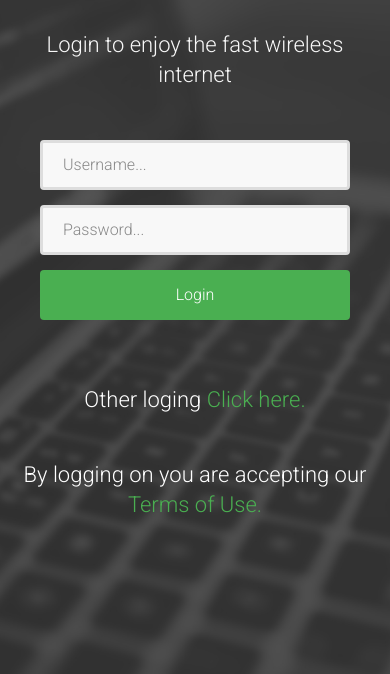
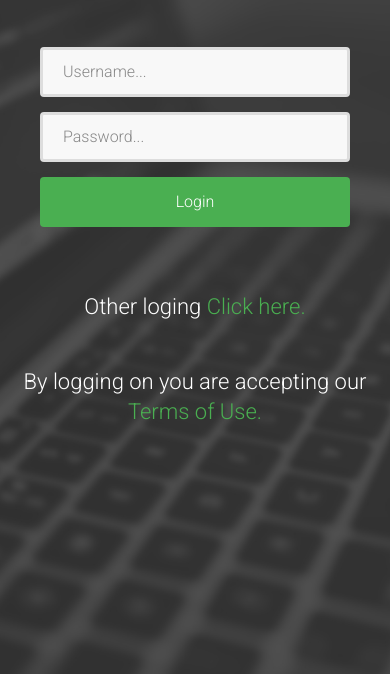
Before and after one commit to Airdigit/airdigit.github.io, a plain HTML site: page index.html in a window 390 px wide. Shown: the part 170-844 px from the top of the page. Drawn offline with Linux system fonts and the light colour scheme.

Commit message:
Initial commit

```diff
--- a/assets/css/style.css
+++ b/assets/css/style.css
@@ -83,7 +83,7 @@ img { max-width: 100%; }
 /***** Top content *****/
 
 .inner-bg {
-    padding: 100px 0 170px 0;
+    padding: 20px 0 120px 0;
 }
 
 .top-content .text {
@@ -124,7 +124,7 @@ img { max-width: 100%; }
 	padding-top: 25px;
 }
 
-.form-top-left h3 { margin-top: 0; }
+.form-top-left h3 {margin-top: -33px;}
 
 .form-top-right {
 	float: left;
@@ -178,7 +178,7 @@ img { max-width: 100%; }
 
 @media (max-width: 767px) {
 
-	.inner-bg { padding: 60px 0 110px 0; }
+	.inner-bg {padding: 0px 0 70px 0;}
 
 }
 
```
